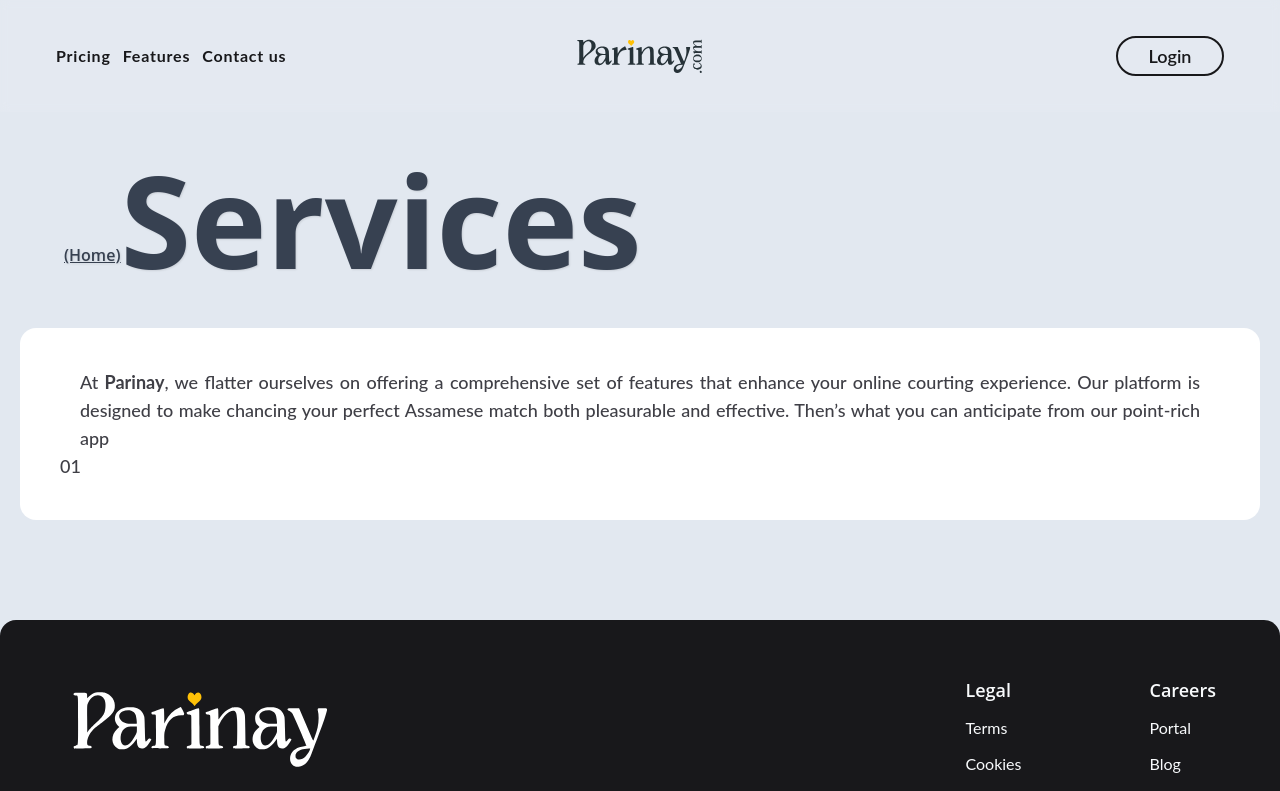
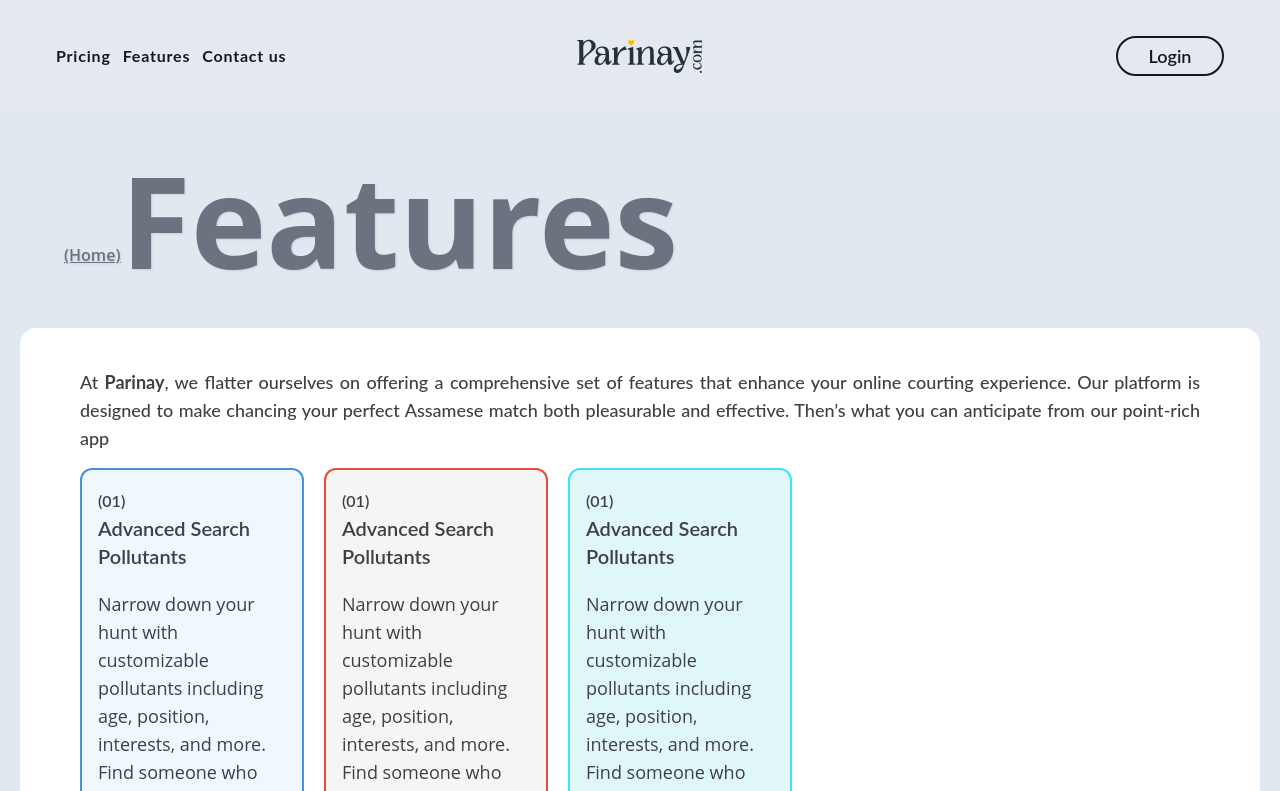
Before and after one commit to JyotiInHex/Parinay, a React (Create React App) app: page /features in a window 1280 px wide. Shown: the top 791 px of the page. Built offline with nearby package versions, Linux system fonts and the light colour scheme; the HTML template or start-up script is replaced by a standard one.

Commit message:
today last

```diff
--- a/src/pages/aboutUs.jsx
+++ b/src/pages/aboutUs.jsx
@@ -6,7 +6,7 @@ const aboutUs = () => {
     <>
       <div className='w-full h-auto p-5'>
         <figure className='p-6 mr-5 ml-5 mb-5 rounded-3xl bg-gradient-to-tr'>
-          <h1 className='text-9xl text-gray-700 text-shadow-sm font-bold font-opensans relative'><sup className='text-base font-semibold cursor-pointer underline'><Link to="/">(Home)</Link></sup>About Us</h1>
+          <h1 className='text-9xl text-gray-500 text-shadow-sm font-bold font-opensans relative'><sup className='text-base font-semibold cursor-pointer underline'><Link to="/">(Home)</Link></sup>About Us</h1>
         </figure>
         <div className='bg-white w-full h-full p-10 rounded-2xl text-lg text-zinc-700 font-lato font-medium'>
           <h6 className='px-5 text-justify'>Welcome to <strong>Parinay</strong>, where we unite hearts within the rich cultural tapestry of Assam. <strong>Parinay</strong> is Assam's premier dating app designed to connect hearts and build meaningful relationships. Rooted in the rich culture and traditions of Assam, <strong>Parinay</strong> goes beyond being just a dating platform; it's a space where singles can find love, companionship, and lasting bonds. At <strong>Parinay</strong>, we understand the unique nuances of Assamese heritage and values. Our platform is tailored to bring together like-minded individuals who share a common cultural background, making it easier to find someone who resonates with your lifestyle and beliefs.</h6>
--- a/src/pages/features.jsx
+++ b/src/pages/features.jsx
@@ -6,13 +6,25 @@ const services = () => {
     <>
       <div className='w-full h-auto p-5'>
         <figure className='p-6 mr-5 ml-5 mb-5 rounded-3xl bg-gradient-to-tr'>
-          <h1 className='text-9xl text-gray-700 text-shadow-sm font-bold font-opensans relative'><sup className='text-base font-semibold cursor-pointer underline'><Link to="/">(Home)</Link></sup>Services</h1>
+          <h1 className='text-9xl text-gray-500 text-shadow-sm font-bold font-opensans relative'><sup className='text-base font-semibold cursor-pointer underline'><Link to="/">(Home)</Link></sup>Features</h1>
         </figure>
         <div className='bg-white w-full h-full p-10 rounded-2xl text-lg text-zinc-700 font-lato font-medium'>
           <h6 className='px-5 text-justify'>At <strong>Parinay</strong>, we flatter ourselves on offering a comprehensive set of features that enhance your online courting experience. Our platform is designed to make chancing your perfect Assamese match both pleasurable and effective. Then’s what you can anticipate from our point-rich app</h6>
-          <div className='flex'>
-            <div className=''>
-              <span>01</span>
+          <div className='flex flex-wrap gap-5 px-5'>
+            <div className='w-[20%] h-auto mt-4 p-4 rounded-xl border-2 bg-[#F0F8FF] border-[#4A90E2]'>
+              <span className='text-base text-zinc-700 font-lato font-semibold'>(01)</span>
+              <h5 className='text-xl text-zinc-700 font-lato font-semibold'>Advanced Search Pollutants</h5>
+              <p className='text-lg text-zinc-700 font-opensans font-normal mt-5'>Narrow down your hunt with customizable pollutants including age, position, interests, and more. Find someone who impeccably matches your criteria.</p>
+            </div>
+            <div className='w-[20%] h-auto mt-4 p-4 rounded-xl border-2 bg-[#F5F5F5] border-[#E74C3C]'>
+              <span className='text-base text-zinc-700 font-lato font-semibold'>(01)</span>
+              <h5 className='text-xl text-zinc-700 font-lato font-semibold'>Advanced Search Pollutants</h5>
+              <p className='text-lg text-zinc-700 font-opensans font-normal mt-5'>Narrow down your hunt with customizable pollutants including age, position, interests, and more. Find someone who impeccably matches your criteria.</p>
+            </div>
+            <div className='w-[20%] h-auto mt-4 p-4 rounded-xl border-2 bg-[#E0F7FA] border-[#42e3f8]'>
+              <span className='text-base text-zinc-700 font-lato font-semibold'>(01)</span>
+              <h5 className='text-xl text-zinc-700 font-lato font-semibold'>Advanced Search Pollutants</h5>
+              <p className='text-lg text-zinc-700 font-opensans font-normal mt-5'>Narrow down your hunt with customizable pollutants including age, position, interests, and more. Find someone who impeccably matches your criteria.</p>
             </div>
           </div>
         </div>
```
